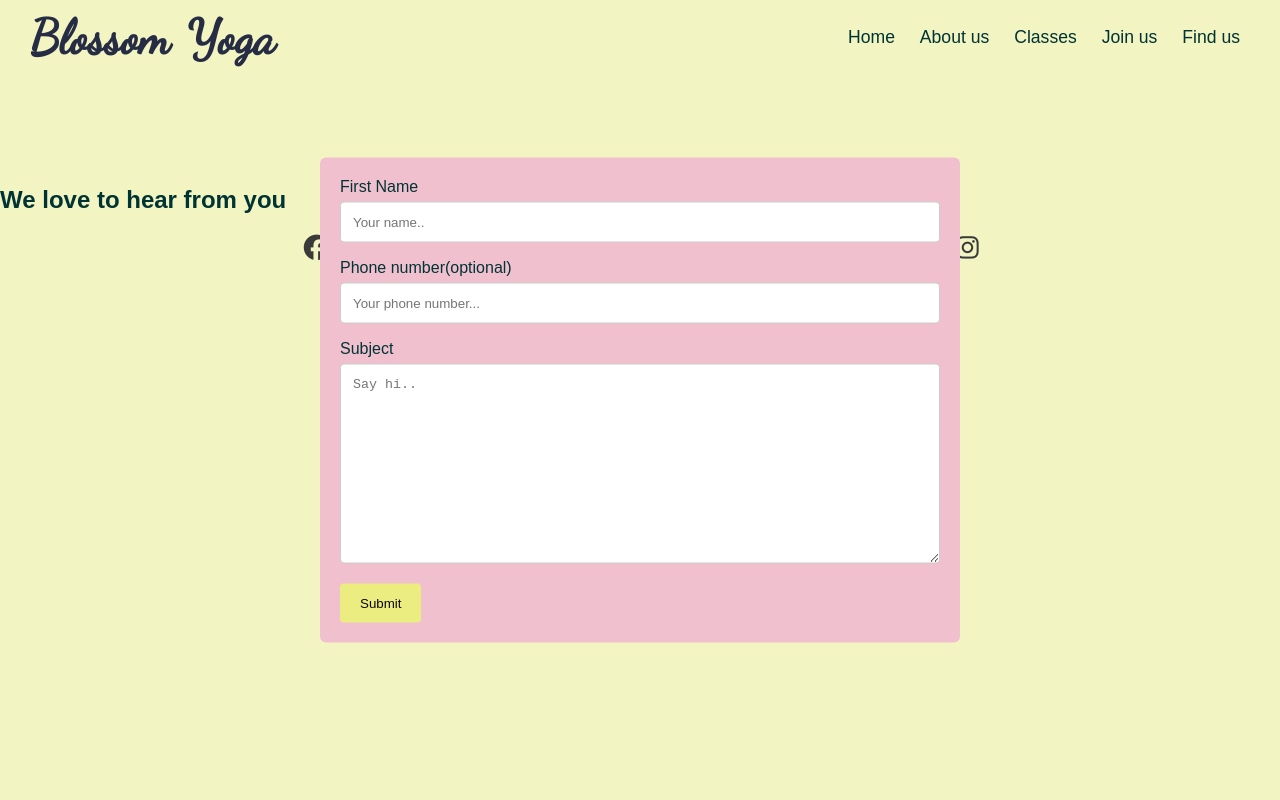
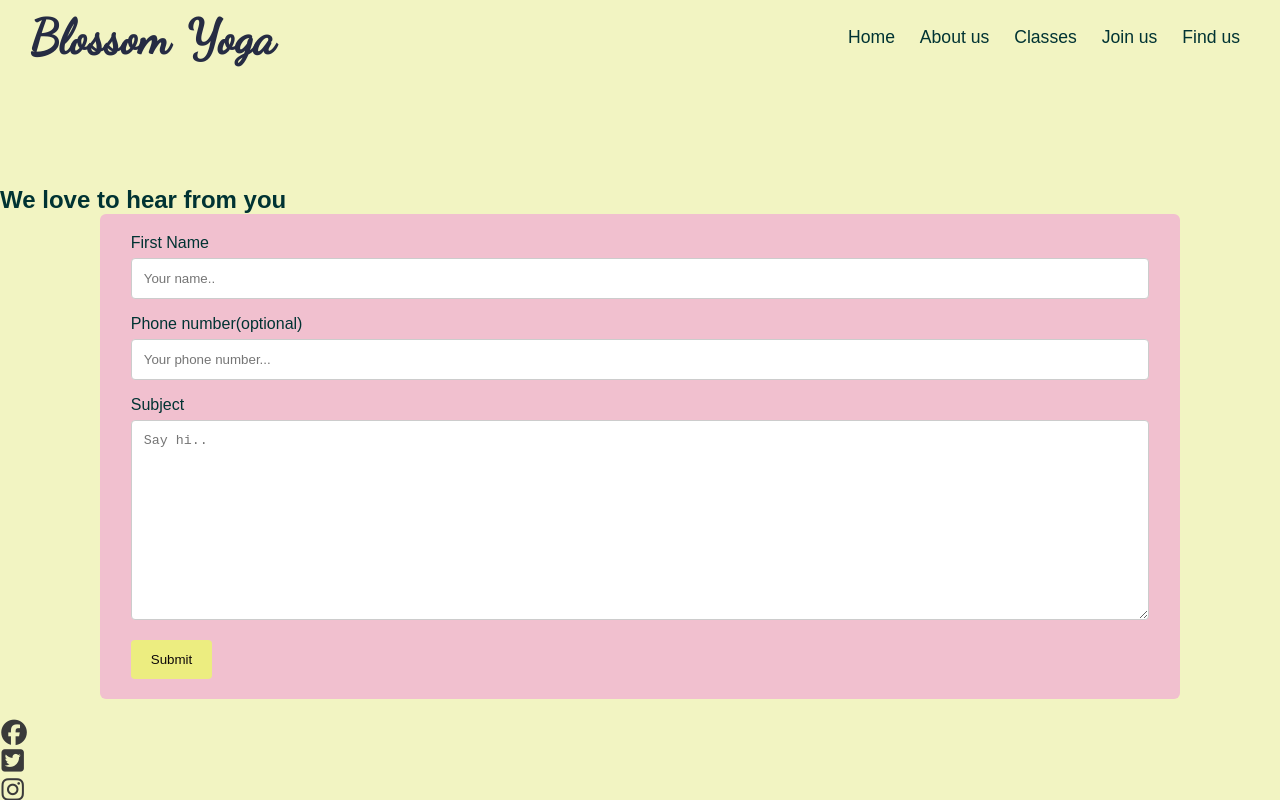
Before and after one commit to AnnaM-Salamon/blossom-yoga-studio, a plain HTML site: page join.html in a window 1280 px wide. Drawn offline with Linux system fonts and the light colour scheme; a web font is replaced by a local one.

Commit message:
Fix position of contact form

```diff
--- a/assets/css/about.css
+++ b/assets/css/about.css
@@ -6,7 +6,9 @@
     border: none;
 }
 
+
 body {
+    min-height: 100vh;
     font-family: 'Edu NSW ACT Foundation', sans-serif;
     font-weight: 300;
     color: #003333;
--- a/assets/css/classes.css
+++ b/assets/css/classes.css
@@ -10,7 +10,6 @@ body {
     font-family: 'Edu NSW ACT Foundation', sans-serif;
     font-weight: 300;
     color: #003333;
-
     background-color: #FBF4D7;
     background-image: linear-gradient(#f2f4c2, rgb(255, 255, 255))
 }
--- a/assets/css/join.css
+++ b/assets/css/join.css
@@ -1,13 +1,15 @@
 @import url('https://fonts.googleapis.com/css2?family=Dancing+Script&family=Edu+NSW+ACT+Foundation&');
 
 * {
-    height: auto;
+
     margin: 0;
     padding: 0;
     border: none;
 }
 
-body {
+
+body{
+
     font-family: 'Edu NSW ACT Foundation', sans-serif;
     font-weight: 300;
     color: #003333;
@@ -121,6 +123,7 @@ input[type=submit] {
     flex-wrap: wrap;
     align-content: stretch;
 
+
 }
 
 #hi {
@@ -134,18 +137,27 @@ input[type=submit] {
 
 /*position form in the centre */
 .container {
-    position: absolute;
+    width: auto;
+        display: flex;
+        justify-content: center;
+        align-items: center;
+        margin-left: 100px;
+        margin-right: 100px;
+
+   /* position: absolute;
     top: 50%;
     left: 50%;
-    transform: translate(-50%, -50%);
+    transform: translate(-50%, -50%);*/
 }
 
 
 /* Footer  with social media icons */
 #social{
+    position: fixed;
+    padding-top: 200px;
     text-align: center;
     padding: 20px 0;
-    display: flex;
+
     justify-content: space-evenly;
     list-style-type: none;
 }
```
Also changed, not shown: assets/css/style.css (+5 -3 lines), index.html (+1 -1 lines).
